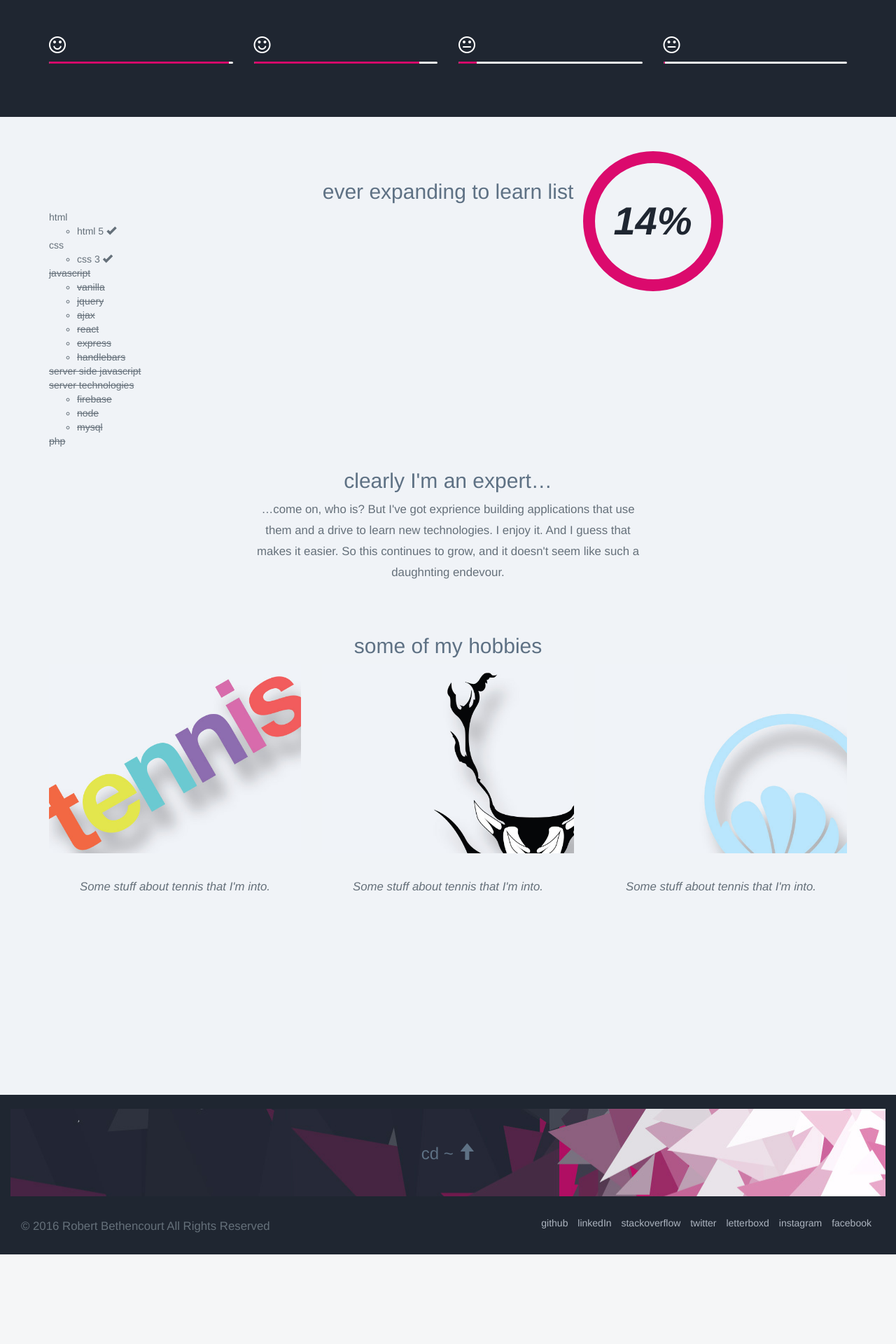
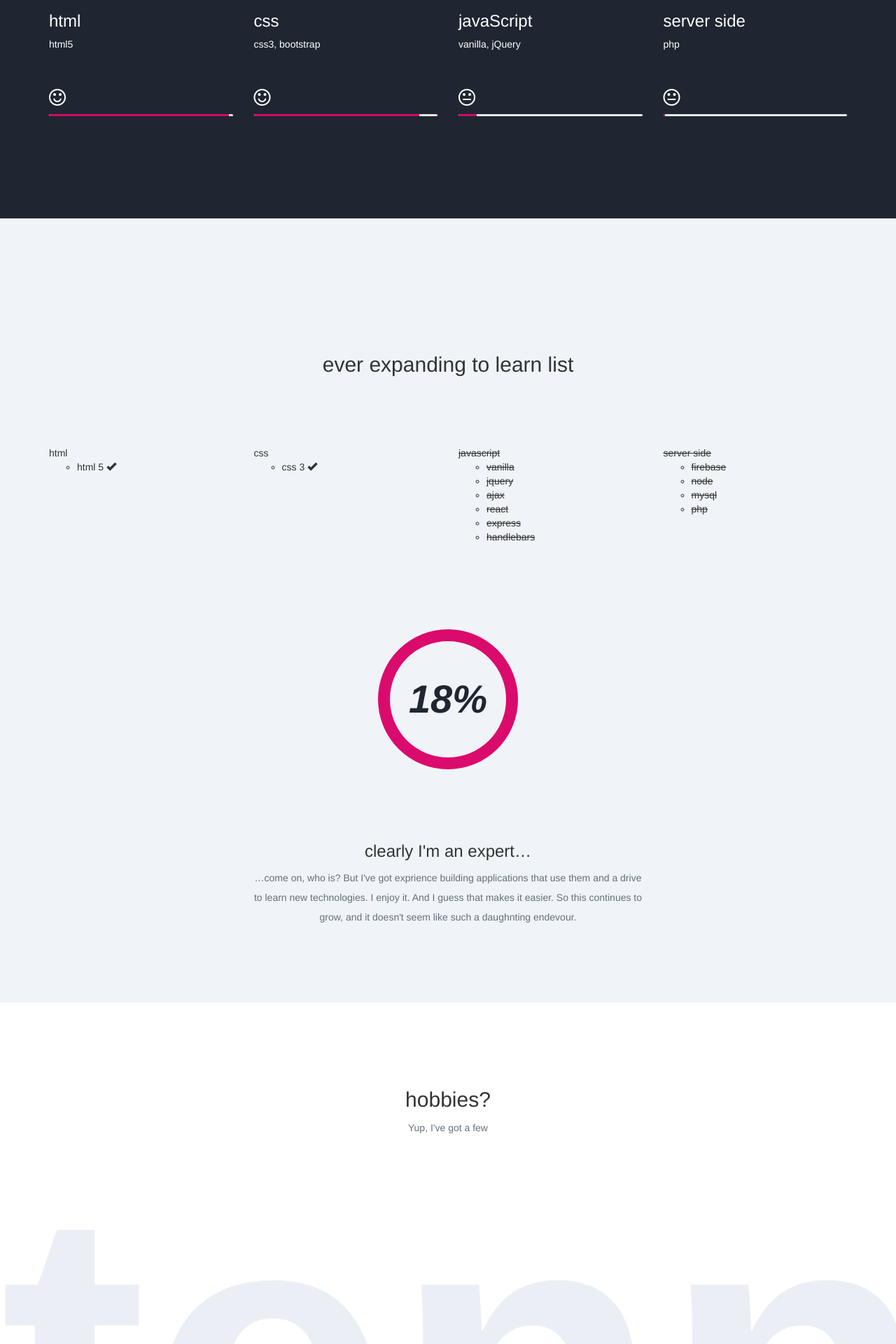
Before and after one commit to robbethencourt/my-portfolio, a PHP site: page /about.html in a window 1280 px wide. Shown: the part 1240-3160 px from the top of the page at 70% size. Before the commit the page ends 3032 px from the top, so only its background shows below. Run offline with PHP 8.4, Linux system fonts and the light colour scheme; some libraries are stand-ins or nearby versions.

Commit message:
about content and styling

```diff
--- a/about.html
+++ b/about.html
@@ -33,7 +33,7 @@
     			<div class="collapse navbar-collapse" id="myNavbar">
       				<ul class="nav navbar-nav navbar-right">
         				<li><a href="index.html">Projects</a></li>
-        				<li><a href="about.html">About</a></li>
+        				<li><a class="active" href="about.html">About</a></li>
         				<li><a href="contact.html">Contact</a></li>
       				</ul>
     			</div>
@@ -63,7 +63,7 @@
             <h2>technologies used</h2>
             <div class="container">
                 <div class="row">
-                    <div class="col-sm-3 tech-used-html">
+                    <div class="col-sm-3">
                         <h3>html</h3>
                         <ul class="list-unstyled">
                             <li>html5</li>
@@ -75,7 +75,7 @@
                             </div>
                         </div>
                     </div>
-                    <div class="col-sm-3 tech-used-html">
+                    <div class="col-sm-3">
                         <h3>css</h3>
                         <ul class="list-unstyled">
                             <li>css3, bootstrap</li>
@@ -87,7 +87,7 @@
                             </div>
                         </div>
                     </div>
-                    <div class="col-sm-3 tech-used-html">
+                    <div class="col-sm-3">
                         <h3>javaScript</h3>
                         <ul class="list-unstyled">
                             <li>vanilla, jQuery</li>
@@ -99,7 +99,7 @@
                             </div>
                         </div>
                     </div>
-                    <div class="col-sm-3 tech-used-html">
+                    <div class="col-sm-3">
                         <h3>server side</h3>
                         <ul class="list-unstyled">
                             <li>php</li>
@@ -116,19 +116,28 @@
         </div>
 
         <!-- expanding to learn list -->
+        <div class="ever-expanding">
 			<div class="container">
 				<h2 class="text-center">ever expanding to learn list</h2>
 				<div class="row">
-				<div class="col-sm-6">
+					<div class="col-sm-3">
 						<ul class="list-unstyled">
 							<li>html</li>
 							<ul>
 								<li>html 5 <span class="glyphicon glyphicon-ok" aria-hidden="true"></span></li>
 							</ul>
+						</ul>
+					</div>
+					<div class="col-sm-3">
+						<ul class="list-unstyled">
 							<li>css</li>
 							<ul>
 								<li>css 3 <span class="glyphicon glyphicon-ok" aria-hidden="true"></span></li>
 							</ul>
+						</ul>
+					</div>
+					<div class="col-sm-3">
+						<ul class="list-unstyled">
 							<li class="strike-th">javascript</li>
 							<ul>
 								<li class="strike-th">vanilla</li>
@@ -138,49 +147,89 @@
 								<li class="strike-th">express</li>
 								<li class="strike-th">handlebars</li>
 							</ul>
-						<li class="strike-th">server side javascript</li>
-						<li class="strike-th">server technologies</li>
+						</ul>
+					</div>
+					<div class="col-sm-3">
+						<ul class="list-unstyled">
+							<li class="strike-th">server side</li>
 							<ul>
 								<li class="strike-th">firebase</li>
 								<li class="strike-th">node</li>
 								<li class="strike-th">mysql</li>
-						</ul>
 								<li class="strike-th">php</li>
 							</ul>
-				</div>
-				<div class="col-sm-6 text-center">
-					<div class="percent-circle">14&#37;</div>
+						</ul>
 					</div>
 				</div>
 				<div class="row">
 					<div class="col-sm-6 col-sm-offset-3 text-center">
-					<h2>clearly I'm an expert&#8230;</h2>
-					<p>&#8230;come on, who is? But I've got exprience building applications that use them and a drive to learn new technologies. I enjoy it. And I guess that makes it easier. So this continues to grow, and it doesn't seem like such a daughnting endevour.</p>
-				</div>
-			</div>
-			<div class="about-hobbies">
-				<div class="row">
-					<div class="col-sm-6 col-sm-offset-3 text-center">
-						<h2>some of my hobbies</h2>
+						<div class="percent-circle">18&#37;</div>
 					</div>
 				</div>
 				<div class="row">
-					<div class="col-md-4">
-						<img src="assets/images/lawn-tennis.jpg" alt="Lawn tennis logo" />
-						<p>Some stuff about tennis that I'm into.</p>
-					</div>
-					<div class="col-md-4">
-						<img src="assets/images/meat-deer.jpg" alt="Meat Deer drawing." />
-						<p>Some stuff about tennis that I'm into.</p>
-					</div>
-					<div class="col-md-4">
-						<img src="assets/images/pilates-boutique.jpg" alt="Pilats Boutique logo" />
-						<p>Some stuff about tennis that I'm into.</p>
+					<div class="col-sm-6 col-sm-offset-3 text-center clear-expert">
+						<h3>clearly I'm an expert&#8230;</h3>
+						<p>&#8230;come on, who is? But I've got exprience building applications that use them and a drive to learn new technologies. I enjoy it. And I guess that makes it easier. So this continues to grow, and it doesn't seem like such a daughnting endevour.</p>
 					</div>
 				</div>
 			</div>
 		</div>
 
+		<!-- hobbies -->
+		<div class="about-hobbies">
+			<h2 class="text-center">hobbies?</h2>
+			<p class="text-center">Yup, I've got a few</p>
+			<div class="about-hobbies-row">
+				<h3 class="about-hobbies-h3-bg">tennis</h3>
+				<div class="row">
+					<div class="container">
+						<div class="col-md-6">
+							<h3>tennis</h3>
+							<p>I've played tennis all my life and love the sport. I use it to stay active and meet new people, but it's also mentally therapeutic and let's my mind clear some of it's cobwebs.</p>
+						</div>
+					</div>
+				</div>
+			</div>
+
+			<div class="about-hobbies-row">
+				<div class="row">
+					<h3 class="about-hobbies-h3-bg">meat deer</h3>
+					<div class="container">
+						<div class="col-md-6">
+							<h3>meat deer</h3>
+							<p>I write and draw Meat Deer micro stories. They're odd little tales of Meat Deer and his struggles with the people of Abilene. They're meant to be comedies, but have an odd humor to them. I haven't put them out in the wild, but maybe one day.</p>
+						</div>
+					</div>
+					<img src="assets/images/meat-deer.png" class="meat-deer-ah" alt="Half cropped drawing of Meat Deer." />
+				</div>
+			</div>
+			<div class="about-hobbies-row">
+				<div class="row">
+					<h3 class="about-hobbies-h3-bg">pilates boutique</h3>
+					<div class="container">
+						<div class="col-md-6">
+							<h3>pilates boutique</h3>
+							<p>My wife needed a web presence on a budget when she first opened her pilates studio. So I taught myself web design / front end development. That turned into a small side business for myself as I took on freelance design projects, and allowed us to collaborate on her business ideas. It's been a great experience for us and one I continue to cherish. You can check out her current site (it's come a long way since 2007) by clicking the button below.</p>
+							<p><a href="http://www.pilatesboutiquefl.com/" class="btn btn-lg btn-custom" target="_blank">Pilates Boutique <span class="glyphicon glyphicon-new-window" aria-hidden="true"></span></a></p>
+						</div>
+					</div>
+				</div>
+			</div>
+			<div class="about-hobbies-row">
+				<div class="row">
+					<h3 class="about-hobbies-h3-bg">adult libations</h3>
+					<div class="container">
+						<div class="col-md-6">
+							<h3>adult libations</h3>
+							<p>I can't cook, so I needed to find some way to contribute to dinner parties. Yes I keep a journal, with notes, and star the recipe once I've feel I've hit the mark. You can see them on twitter occasionally.</p>
+							<p><a href="https://twitter.com/rob_bethencourt" class="btn btn-lg btn-custom" target="_blank">rob's Twitter <span class="glyphicon glyphicon-new-window" aria-hidden="true"></span></a></p>
+						</div>
+					</div>
+				</div>
+			</div>
+		</div>
+
+		<!-- footer -->
     	<footer>
          	<div class="container-fluid">
          		<a href="#page-top" class="back-to-top"><h3>cd ~ <span class="glyphicon glyphicon-arrow-up"></span></h3></a>
--- a/assets/css/style.css
+++ b/assets/css/style.css
@@ -1,16 +1,16 @@
 /* global styles */
 body {
 	background: #F0F3F7;
-	color: #65707a;
+	/* color: #65707a; */
 }
 
 h1, h2, h3, h4, h5, h6 {
-	color: #5e7184;
+	/* color: #5e7184; */
 }
 
 p {
-	font-size: 1.2em;
-	line-height: 1.8em;
+	font-size: 1em;
+	line-height: 2em;
 	color: #65707a;
 }
 
@@ -47,7 +47,7 @@ img {
 	background: #E4EBF5;
 }
 
-.btn-custom {
+.btn-custom, a.btn-custom {
 	transition: 0.3s;
 	color: #fff;
 	background: #1f2631 url(../images/polygon-bg.jpg) no-repeat top center;
@@ -105,7 +105,7 @@ img {
 				color: #acb4bf;
 			}
 
-			.navbar-inverse .navbar-nav > li > a:hover , .navbar-inverse .navbar-nav > li > a:focus {
+			.navbar-inverse .navbar-nav > li > a:hover , .navbar-inverse .navbar-nav > li > a:focus, .navbar-inverse .navbar-nav > li > a.active {
 				color: #db0a6d;
 				text-decoration: line-through;
 			}
@@ -159,54 +159,11 @@ img {
 }
 
 
-/* Technology Used */
-.tech-used {
-	margin: 0 0 5em 0;
-	padding: 3em 0 4em 0;
-	color: #fff;
-	background: #1f2631;
-}
-
-	.tech-used p, .tech-used h2, .tech-used h3, .tech-used h5 {
+/* Gallery Styles */
+.gallery h1, .gallery p {
 	color: #fff;
 }
 
-	.tech-used > h2 {
-		padding: 0 0 2em 0;
-		text-align: center;
-		font-weight: bold;
-	}
-
-	.tech-used ul {
-		padding-bottom: 3em;
-	}
-
-	.tech-used-html {
-	}
-
-	.tech-used-css {
-	}
-
-	.tech-used-js {
-	}
-
-	.tech-used-php {
-	}
-
-	.fa {
-		font-size: 2em;
-	}
-
-	.progress {
-		height: 3px;
-	}
-
-		.progress-bar {
-			background: #db0a6d;
-		}
-
-
-/* Gallery Styles */
 .gallery ul {margin: 0; padding: 0;}
 
     .gallery ul li {display: block; position: relative; overflow: hidden; margin-bottom: 1em; list-style-type: none; color: #47475c; background: none;}
@@ -227,14 +184,59 @@ img {
 
 
 /* about */
+/* Technology Used */
+.tech-used {
+	margin: 0 0 5em 0;
+	padding: 7em 0 4em 0;
+	color: #fff;
+	background: #1f2631;
+}
+
+	.tech-used .row > div {
+		padding-bottom: 5em;
+	}
+
+	.tech-used p, .tech-used h2, .tech-used h3, .tech-used h5 {
+		color: #fff;
+	}
+
+	.tech-used > h2 {
+		padding: 0 0 2em 0;
+		text-align: center;
+		font-weight: bold;
+	}
+
+	.tech-used ul {
+		padding-bottom: 3em;
+	}
+
+	.fa {
+		font-size: 2em;
+	}
+
+	.progress {
+		height: 3px;
+	}
+
+		.progress-bar {
+			background: #db0a6d;
+		}
+
+/* ever expanding list */
+.ever-expanding {
+	padding: 3em 0 7em 0;
+}
+
+	.ever-expanding h2 {
+		padding: 2em 0 3em 0;
+	}
+
 	.percent-circle {
-	margin: -1.5em auto 1em auto;
+		margin: 2em auto 1em auto;
 	    border-radius: 50%;
-
 	    width: 200px;
 	    height: 200px;
 	    padding: 43px 10px 25px 10px;
-
 	    border: 17px solid #db0a6d;
 	    color: #1f2631;
 	    text-align: center;
@@ -243,14 +245,49 @@ img {
 	    font-weight: bold;
 	}
 
+.clear-expert {
+	padding-top: 2em;
+}
+
+/* hobbies */
 .about-hobbies {
 	padding: 3em 0 7em 0;
+	background: #fff;
 }
 
-	.about-hobbies p {
-		padding: 2em 0;
-		text-align: center;
-		font-style: italic;
+	.about-hobbies-row {
+		padding: 20em 0;
+		position: relative;
+		overflow: hidden;
+		border-bottom: 1px solid #EBEFF5;
+	}
+
+	.about-hobbies-row:last-of-type {
+		border-bottom: none;
+	}
+
+		.about-hobbies-h3-bg {
+			padding: 0;
+			margin: 0;
+			position: absolute;
+			top: 0;
+			left: 0;
+			overflow: hidden;
+			color: #EBEFF5;
+			font-size: 45em;
+			font-weight: bold;
+			line-height: 1em;
+			white-space: nowrap;
+		}
+
+		.about-hobbies-row img.meat-deer-ah {
+			position: absolute;
+			bottom: 0;
+			right: 0;
+		}
+
+	.about-hobbies h2 {
+		padding: 2em 0 0 0;
 	}
 
 
--- a/contact.html
+++ b/contact.html
@@ -34,7 +34,7 @@
       				<ul class="nav navbar-nav navbar-right">
         				<li><a href="index.html">Projects</a></li>
         				<li><a href="about.html">About</a></li>
-        				<li><a href="contact.html">Contact</a></li>
+        				<li><a class="active" href="contact.html">Contact</a></li>
       				</ul>
     			</div>
   			</div>
--- a/index.html
+++ b/index.html
@@ -32,7 +32,7 @@
     			</div>
     			<div class="collapse navbar-collapse" id="myNavbar">
       				<ul class="nav navbar-nav navbar-right">
-        				<li><a href="index.html">Projects</a></li>
+        				<li><a class="active" href="index.html">Projects</a></li>
         				<li><a href="about.html">About</a></li>
         				<li><a href="contact.html">Contact</a></li>
       				</ul>
```
Also changed, not shown: assets/images/lawn-tennis.jpg (deleted), assets/images/meat-deer.jpg (deleted), assets/images/meat-deer.png (added), assets/images/pilates-boutique.jpg (deleted). Lines whose indentation alone changed are shown as unchanged.
